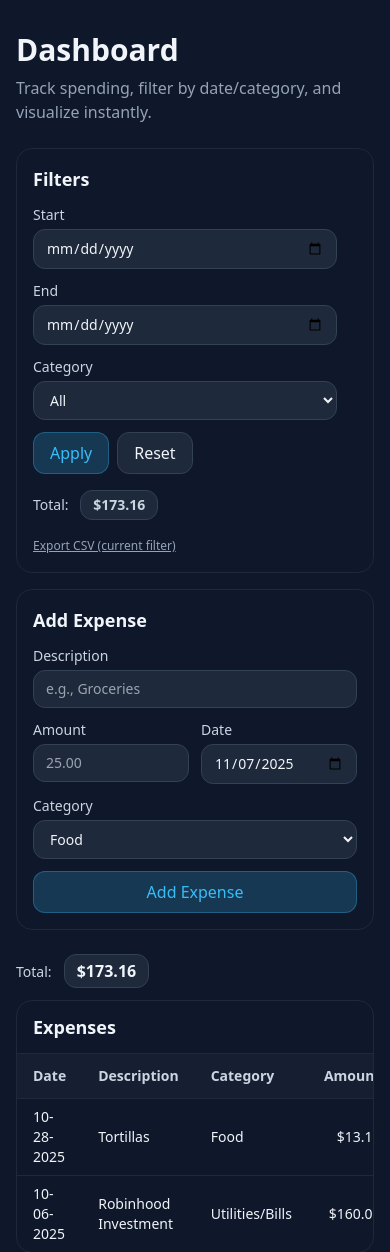
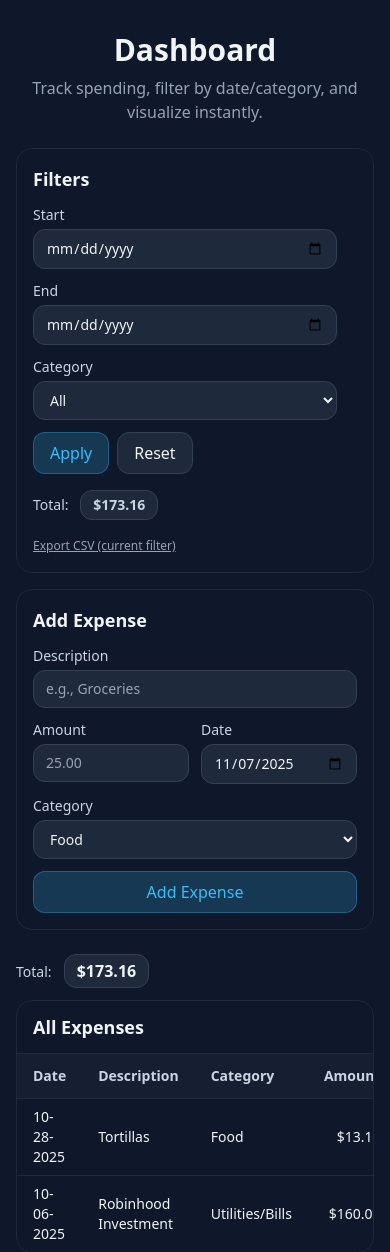
Before and after one commit to hamim23z/FinTrack, a Flask app: page / in a window 390 px wide. Shown: the top 1252 px of the page. Run offline with Flask 3, Linux system fonts and the light colour scheme; some libraries are stand-ins or nearby versions.

Commit message:
Added finishing stylistic touches. Fully works and mobile responsive

```diff
--- a/templates/index.html
+++ b/templates/index.html
@@ -4,7 +4,7 @@
 <head>
   <meta charset="utf-8" />
   <meta name="viewport" content="width=device-width, initial-scale=1" />
-  <title>Dashboard · Expense Tracker</title>
+  <title>FinTrack | Expense Tracker</title>
 
   <!-- Tailwind CDN -->
   <script src="https://cdn.tailwindcss.com"></script>
@@ -32,8 +32,8 @@
   {% endif %} {% endwith %}
 
   <main class="mx-auto max-w-6xl px-4 py-8">
-    <h1 class="text-3xl font-semibold mb-2">Dashboard</h1>
-    <p class="text-slate-400 mb-6">
+    <h1 class="text-3xl font-semibold mb-2 text-center">Dashboard</h1>
+    <p class="text-slate-400 mb-6 text-center">
       Track spending, filter by date/category, and visualize instantly.
     </p>
 
@@ -139,7 +139,7 @@
     <!-- Expenses table -->
     <section class="rounded-2xl border border-slate-800 bg-slate-900">
       <div class="px-4 py-3 border-b border-slate-800">
-        <h2 class="text-lg font-semibold">Expenses</h2>
+        <h2 class="text-lg font-semibold">All Expenses</h2>
       </div>
       <div class="overflow-x-auto">
         <table class="min-w-full text-sm">
```
